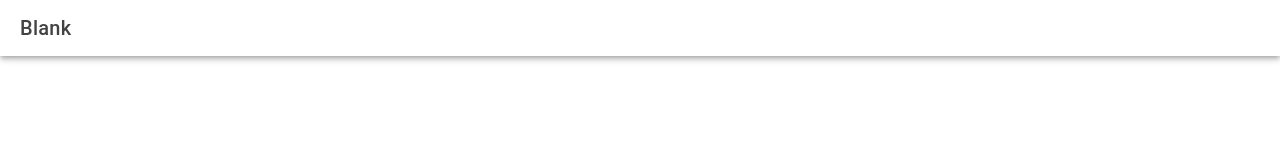
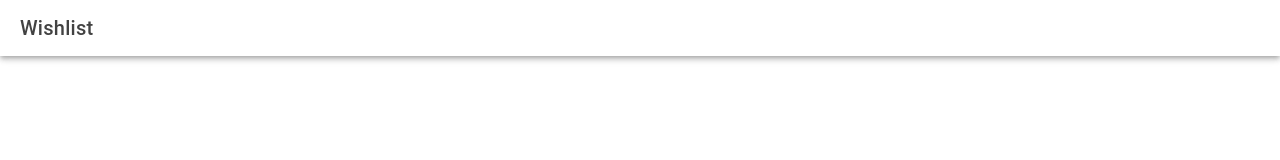
Before and after one commit to CarlosPavajeau/wishlist-io, a React (Vite) app: page /home in a window 1280 px wide. Shown: the top 160 px of the page. Built offline with nearby package versions, Linux system fonts and the light colour scheme.

Commit message:
refactor: update page title to "Wishlist"

```diff
--- a/src/pages/Home.tsx
+++ b/src/pages/Home.tsx
@@ -7,13 +7,13 @@ const Home: React.FC = () => {
     <IonPage>
       <IonHeader>
         <IonToolbar>
-          <IonTitle>Blank</IonTitle>
+          <IonTitle>Wishlist</IonTitle>
         </IonToolbar>
       </IonHeader>
       <IonContent fullscreen>
         <IonHeader collapse="condense">
           <IonToolbar>
-            <IonTitle size="large">Blank</IonTitle>
+            <IonTitle size="large">Wishlist</IonTitle>
           </IonToolbar>
         </IonHeader>
         <ExploreContainer />
```
